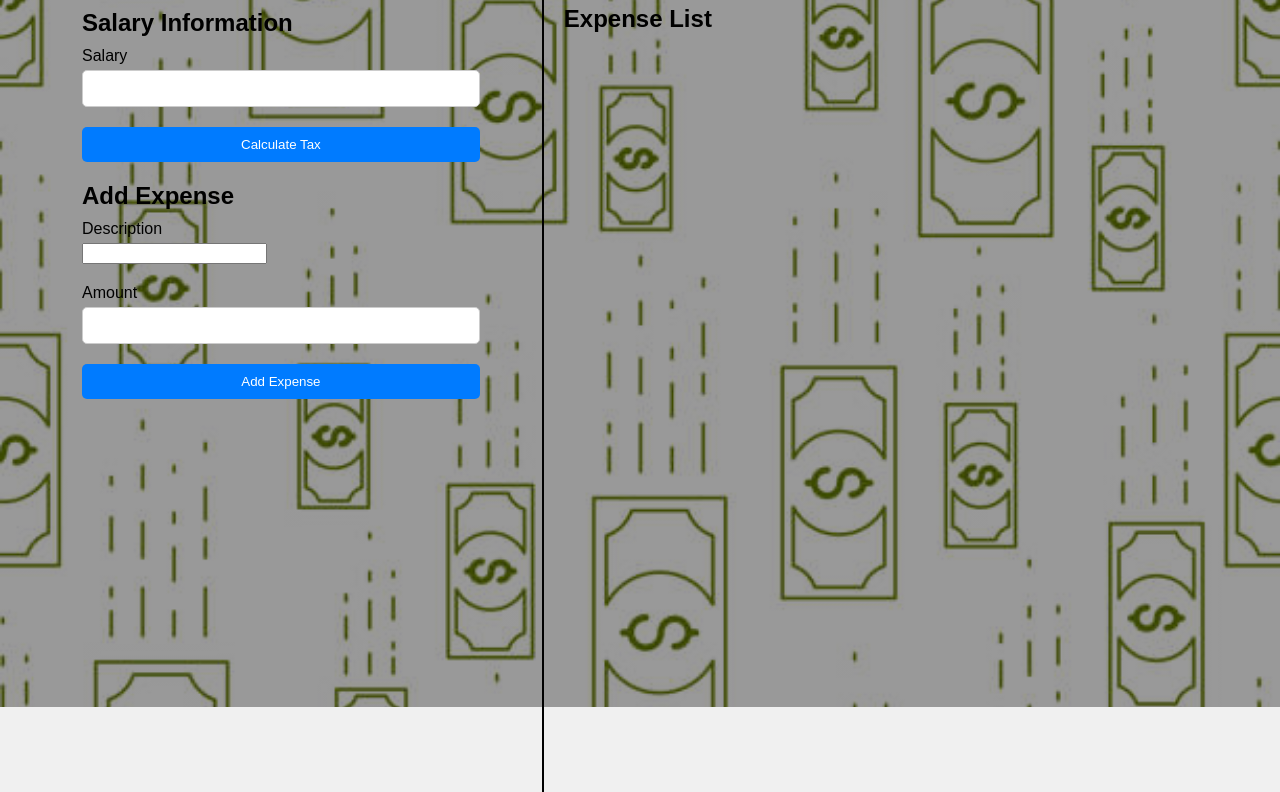
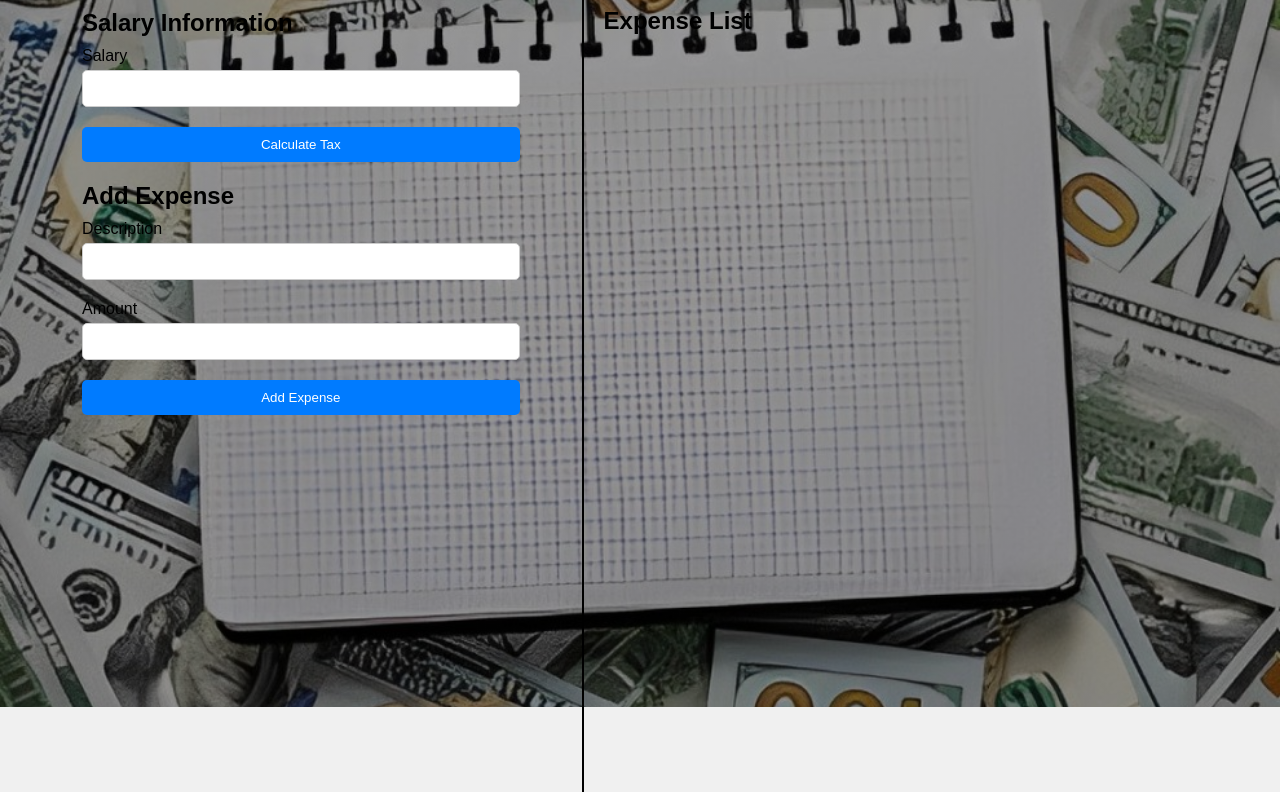
Before and after one commit to Anuj2117/Expense-Tracker, a plain HTML site: page details.html in a window 1280 px wide. Shown: the part 93-885 px from the top of the page. Drawn offline with nearby package versions, Linux system fonts and the light colour scheme.

Commit message:
add changes

```diff
--- a/script.js
+++ b/script.js
@@ -15,7 +15,7 @@ document.addEventListener('DOMContentLoaded', function () {
             // If matched, redirect to details page
             window.location.href = 'details.html';
         } else {
-            // If not matched, display an error message
+
             alert('Invalid email or password. Please try again.');
         }
     });
--- a/sign_in.css
+++ b/sign_in.css
@@ -111,7 +111,7 @@ h2 {
 }
 .input-box input {
     width: 100%;
-    height: 50px;
+    height: 40px;
     background: transparent;
     border: 2px solid #2c4766;
     outline: none;
--- a/styles2.css
+++ b/styles2.css
@@ -1,4 +1,4 @@
-body {
+/* body {
     font-family: Arial, sans-serif;
     margin: 0;
     padding: 0;
@@ -133,8 +133,8 @@ body {
     margin-top: 20px;
 }
 #expense-chart-container {
-    width: 300px; /* Set desired width */
-    height: 300px; /* Set desired height */
+    width: 300px;
+    height: 300px;
 }
 
 #expense-chart {
@@ -149,4 +149,112 @@ body {
 
 #taxes {
     margin-top: 30px;
+} */
+
+
+body {
+    font-family: Arial, sans-serif;
+    margin: 0;
+    padding: 0;
+    background-color: #f0f0f0;
 }
+
+.container {
+    display: flex;
+    justify-content: center;
+    align-items: flex-start;
+    padding: 20px;
+}
+
+.background {
+    position: fixed;
+    top: 0;
+    left: 0;
+    width: 100%;
+    height: 100%;
+    background: linear-gradient(rgba(0, 0, 0, 0.4), rgba(0, 0, 0, 0.4)),
+    url(bg\ 2.jpg);
+    background-repeat: no-repeat;
+    background-size: cover;
+    z-index: -99;
+}
+
+.left-section {
+    padding: 5%;
+    width: 40%;
+    height: 100vh;
+    margin-right: 20px;
+    border-right: 2px solid;
+}
+
+.right-section {
+    width: 60%; /* Adjusted to make it smaller */
+}
+
+.left-section h2 {
+    margin-bottom: 10px;
+}
+
+.form-group {
+    margin-bottom: 20px;
+}
+
+label {
+    display: block;
+    margin-bottom: 5px;
+}
+
+input[type="text"],
+input[type="number"] {
+    width: 100%;
+    padding: 10px;
+    border: 1px solid #ccc;
+    border-radius: 5px;
+    box-sizing: border-box;
+}
+
+button {
+    display: block;
+    width: 100%;
+    padding: 10px 20px;
+    background-color: #007bff;
+    color: #fff;
+    border: none;
+    border-radius: 5px;
+    cursor: pointer;
+    transition: background-color 0.3s;
+}
+
+button:hover {
+    background-color: #0056b3;
+}
+
+#expense-list {
+    margin-top: 20px;
+}
+
+.expense-item {
+    padding: 10px;
+    border-bottom: 1px solid #ccc;
+}
+
+.expense-item:last-child {
+    border-bottom: none;
+}
+
+#total-expense {
+    font-weight: bold;
+    margin-top: 20px;
+}
+
+#expense-chart {
+    margin-top: 30px;
+    width: 100%; /* Adjusted to take full width */
+    max-width: 300px; /* Adjusted max-width */
+    height: auto; /* Adjusted height */
+}
+
+#recommendations,
+#taxes {
+    margin-top: 30px;
+}
```
Also changed, not shown: index.html (+1 -1 lines), sign_in.html (+3 -5 lines).
